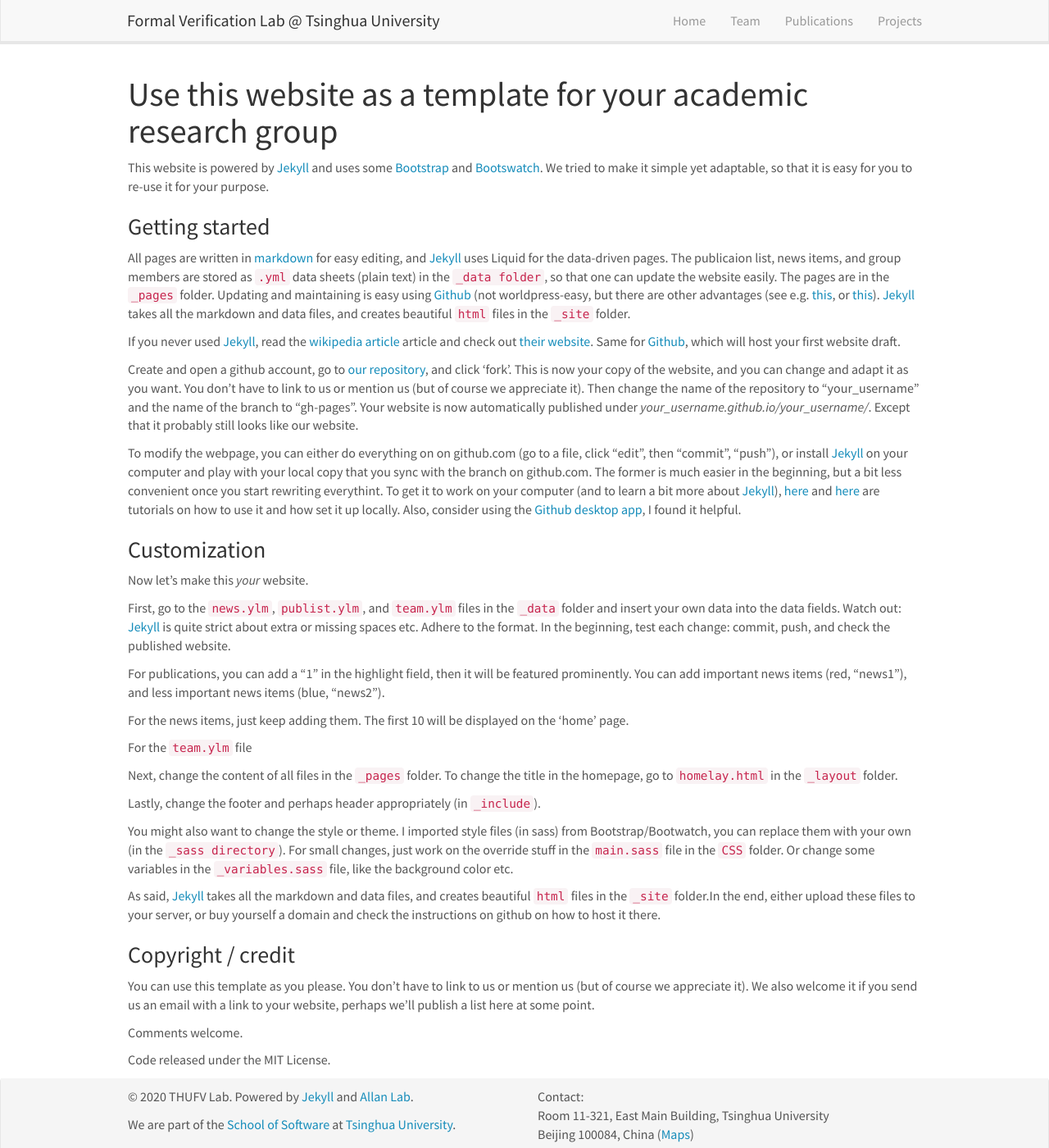
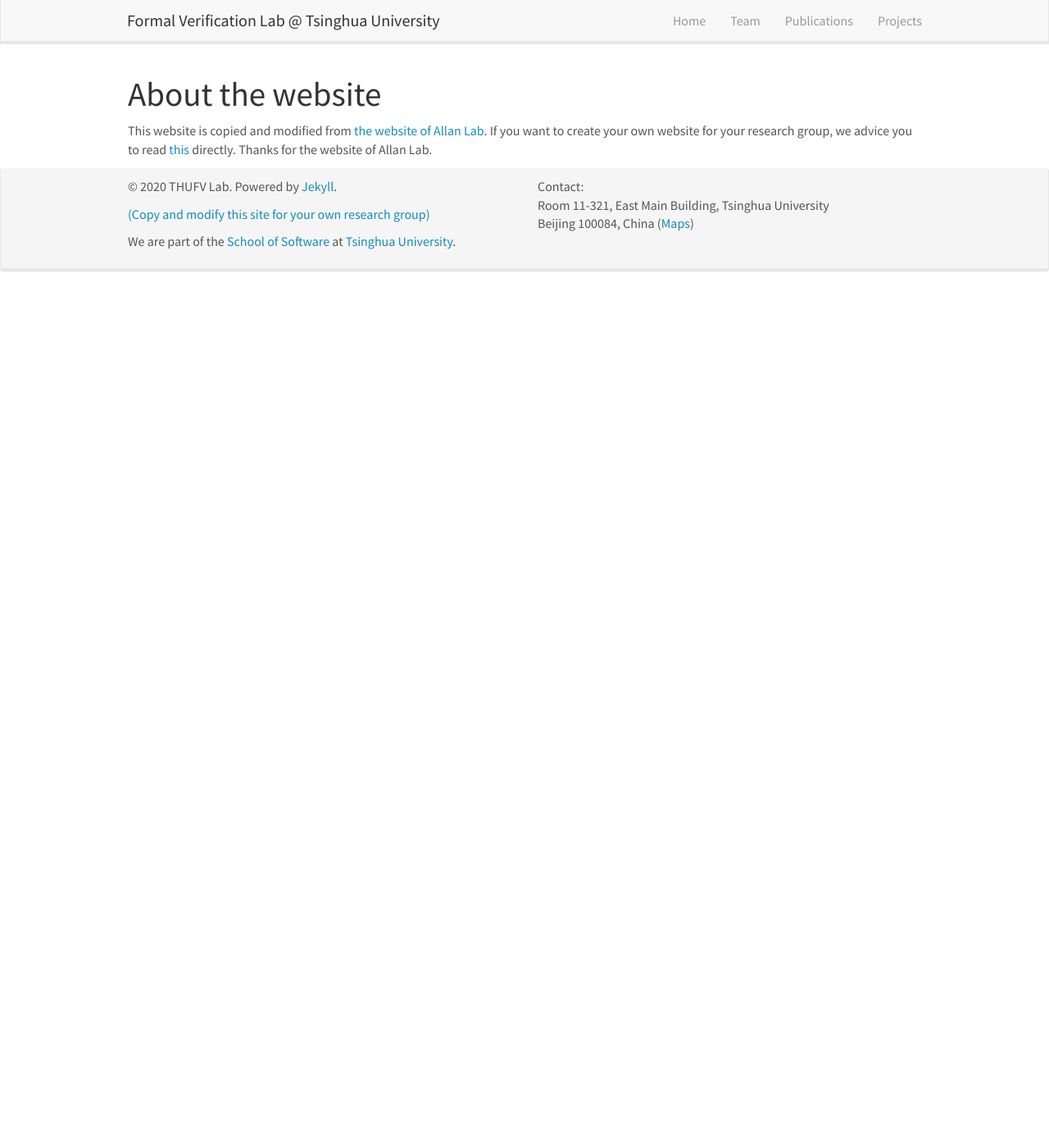
Before and after one commit to thufv/thufv.github.io, a Jekyll site: the page built from _pages/aboutwebsite.md, in a window 1280 px wide and 1400 px high. Shown: the whole window at 82% size. Built offline with Jekyll 4.4.1, drawn with Linux system fonts in a browser that asks for light colours; nearby versions of some CDN libraries.

Commit message:
modify footer

```diff
--- a/_includes/footer.html
+++ b/_includes/footer.html
@@ -4,7 +4,9 @@
 	  <div class="row">
 		<div class="col-sm-6">
 
-		  <p>&copy 2020 THUFV Lab. Powered by <a href="https://jekyllrb.com/">Jekyll</a> and <a href="https://www.allanlab.org/">Allan Lab</a>.</p>
+		  <p>&copy 2020 THUFV Lab. Powered by <a href="https://jekyllrb.com/">Jekyll</a>.</p>
+
+		  <p><a href="{{ site.url }}{{ site.baseurl }}/aboutwebsite.html">(Copy and modify this site for your own research group)</a></p>
 
 		  <p>We are part of the <a href="http://www.thss.tsinghua.edu.cn/">School of Software</a> at <a href="https://www.tsinghua.edu.cn/en/index.htm">Tsinghua University</a>.</p>
 		</div>
--- a/_pages/aboutwebsite.md
+++ b/_pages/aboutwebsite.md
@@ -6,42 +6,6 @@ sitemap: false
 permalink: /aboutwebsite.html
 ---
 
-# Use this website as a template for your academic research group
+# About the website
 
-This website is powered by [Jekyll](https://jekyllrb.com) and uses some [Bootstrap](http://www.getbootstrap.com) and  [Bootswatch](http://www.bootswatch.com). We tried to make it simple yet adaptable, so that it is easy for you to re-use it for your purpose.
-
-### Getting started
-All pages are written in [markdown](https://github.com/adam-p/markdown-here/wiki/Markdown-Cheatsheet) for easy editing, and [Jekyll](https://jekyllrb.com) uses Liquid for the data-driven pages. The publicaion list, news items, and group members are stored as `.yml` data sheets (plain text) in the `_data folder`, so that one can update the website easily. The pages are in the `_pages` folder. Updating and maintaining is easy using [Github](http://www.github.com) (not worldpress-easy, but there are other advantages (see e.g. [this](https://www.taniarascia.com/make-a-static-website-with-jekyll/), or [this](http://www.webdesignerdepot.com/2015/11/jekyll-against-the-rest-of-the-world/)). [Jekyll](https://jekyllrb.com) takes all the markdown and data files, and creates beautiful `html` files in the `_site` folder.
-
-If you never used [Jekyll](https://jekyllrb.com), read the [wikipedia article](https://en.wikipedia.org/wiki/Jekyll_(software)) article and check out [their website](https://jekyllrb.com). Same for [Github](http://www.github.com), which will host your first website draft.
-
-Create and open a github account, go to [our repository](https://github.com/allanlab/allanlab), and click 'fork'. This is now your copy of the website, and you can change and adapt it as you want. You don't have to link to us or mention us (but of course we appreciate it). Then change the name of the repository to "your_username" and the name of the branch to "gh-pages".  Your website is now automatically published under *your_username.github.io/your_username/*. Except that it probably still looks like our website.
-
-To modify the webpage, you can either do everything on on github.com (go to a file, click "edit", then "commit", "push"), or install  [Jekyll](https://jekyllrb.com) on your computer and play with your local copy that you sync with the branch on github.com.  The former is much easier in the beginning, but a bit less convenient once you start rewriting everythint. To get it to work on your computer (and to learn a bit more about [Jekyll](https://jekyllrb.com)), [here](https://www.taniarascia.com/make-a-static-website-with-jekyll/) and [here](https://scotch.io/tutorials/getting-started-with-jekyll-plus-a-free-bootstrap-3-starter-theme) are tutorials on how to use it and how set it up locally. Also, consider using the [Github desktop app](http://www.desktop.github.com), I found it helpful.
-
-### Customization
-Now let's make this *your* website.
-
-First, go to the `news.ylm`, `publist.ylm`, and `team.ylm` files in the `_data` folder and insert your own data into the data fields. Watch out:  [Jekyll](https://jekyllrb.com) is quite strict about extra or missing spaces etc. Adhere to the format. In the beginning, test each change: commit, push, and check the published website.
-
-For publications, you can add a "1" in the highlight field, then it will be featured prominently. You can add important  news items (red, "news1"), and less important  news items (blue, "news2").
-
-For the news items, just keep adding them. The first 10 will be displayed on the 'home' page.
-
-For the `team.ylm` file
-
-Next, change the content of all files in the `_pages` folder.  To change the title in the homepage, go to `homelay.html` in the `_layout` folder.
-
-Lastly, change the footer and perhaps header appropriately (in `_include`).
-
-You might also want to change the style or theme. I imported style files (in sass) from Bootstrap/Bootwatch, you can replace them with your own (in the `_sass directory`). For small changes, just work on the override stuff in the `main.sass` file in the `CSS` folder. Or change some variables in the `_variables.sass` file, like the background color etc.
-
-As said, [Jekyll](https://jekyllrb.com) takes all the markdown and data files, and creates beautiful `html` files in the `_site` folder.In the end, either upload these files  to your server, or buy yourself a domain and check the instructions on github on how to host it there.
-
-### Copyright / credit
-
-You can use this template as you please. You don't have to link to us or mention us (but of course we appreciate it). We also welcome it if you send us an email with a link to your website, perhaps we'll publish a list here at some point.
-
-Comments welcome.
-
-Code released under the MIT License.
+This website is copied and modified from [the website of Allan Lab](https://www.allanlab.org/). If you want to create your own website for your research group, we advice you to read [this](https://www.allanlab.org/aboutwebsite.html) directly. Thanks for the website of Allan Lab.
```
Also changed, not shown: 1 other file.
